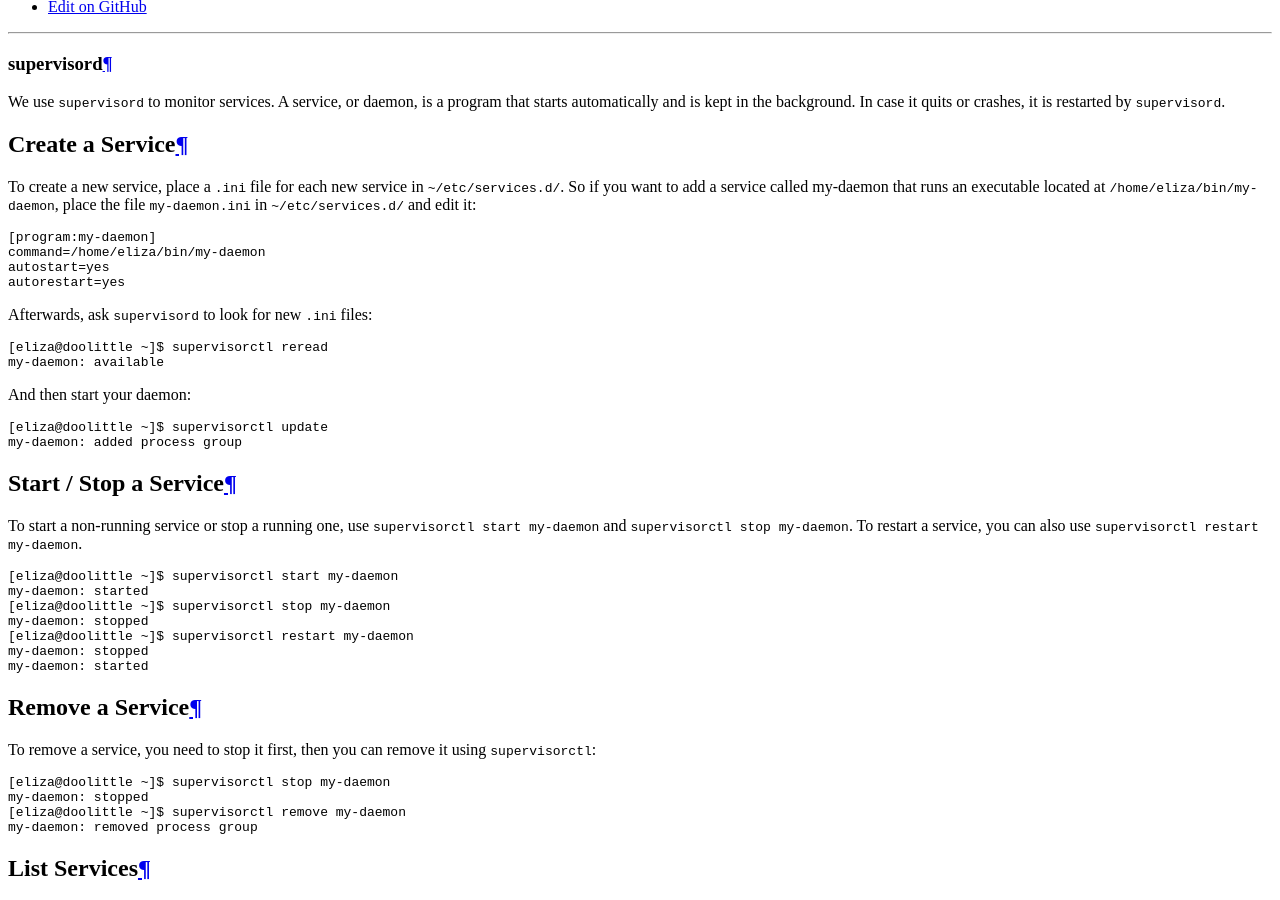
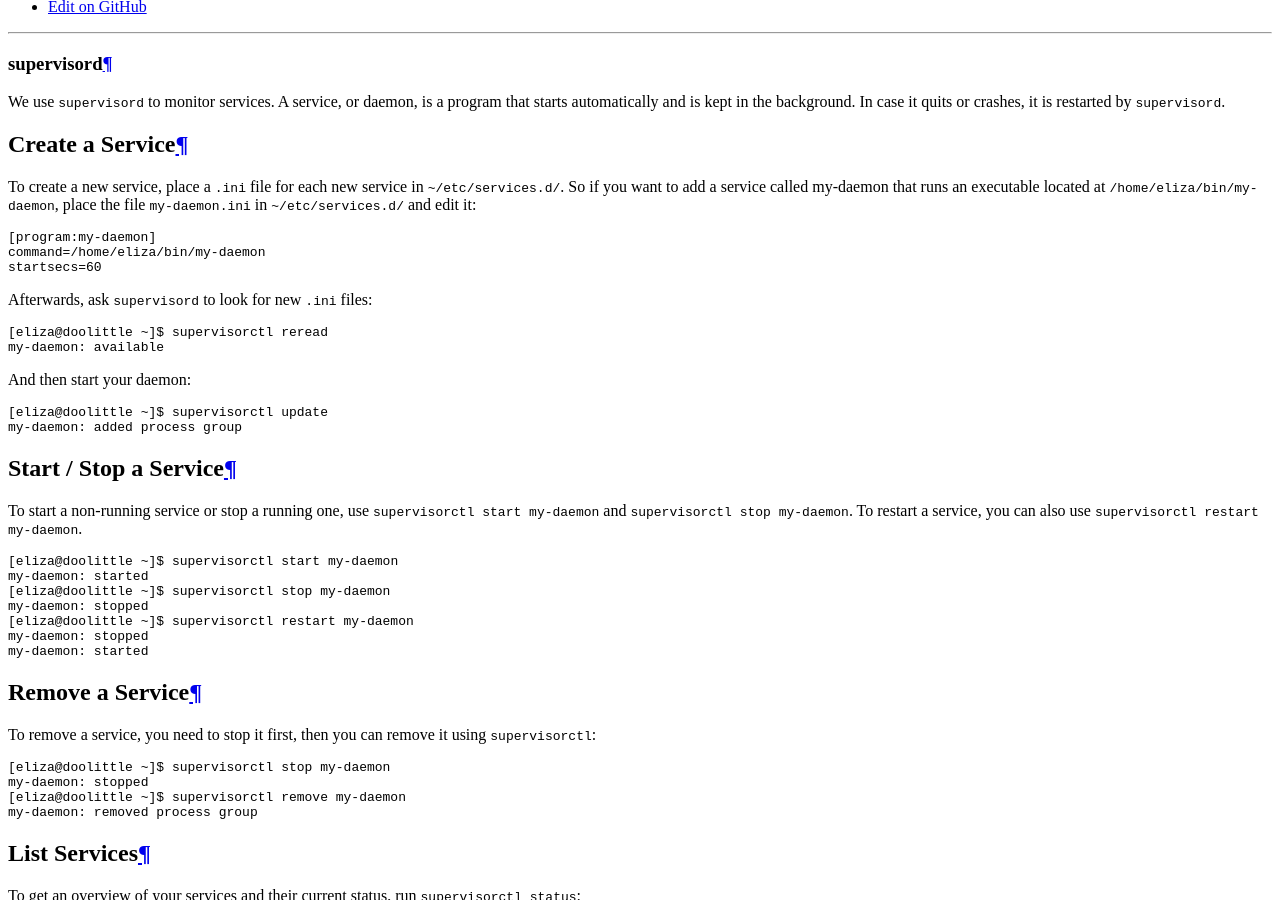
Before and after one commit to Uberspace/manual, a Sphinx documentation site: the page built from source/daemons-supervisord.rst, in a window 1280 px wide and 900 px high, scrolled down 1757 px. Built offline with Sphinx 7.4.7 and the Read the Docs theme 2.0.0, drawn with Linux system fonts in a browser that asks for light colours; pages that are not in the unit, such as notebooks, are missing from menus.

Commit message:
[supervisord] ensure services don't crash-loop
also remove autostart=true, which is the default value and autorestart=unexpected is enough for most services

```diff
--- a/source/daemons-supervisord.rst
+++ b/source/daemons-supervisord.rst
@@ -15,8 +15,7 @@ To create a new service, place a ``.ini`` file for each new service in ``~/etc/s
 
  [program:my-daemon]
  command=/home/eliza/bin/my-daemon
- autostart=yes
- autorestart=yes
+ startsecs=60
 
 Afterwards, ask ``supervisord`` to look for new ``.ini`` files:
 
```
